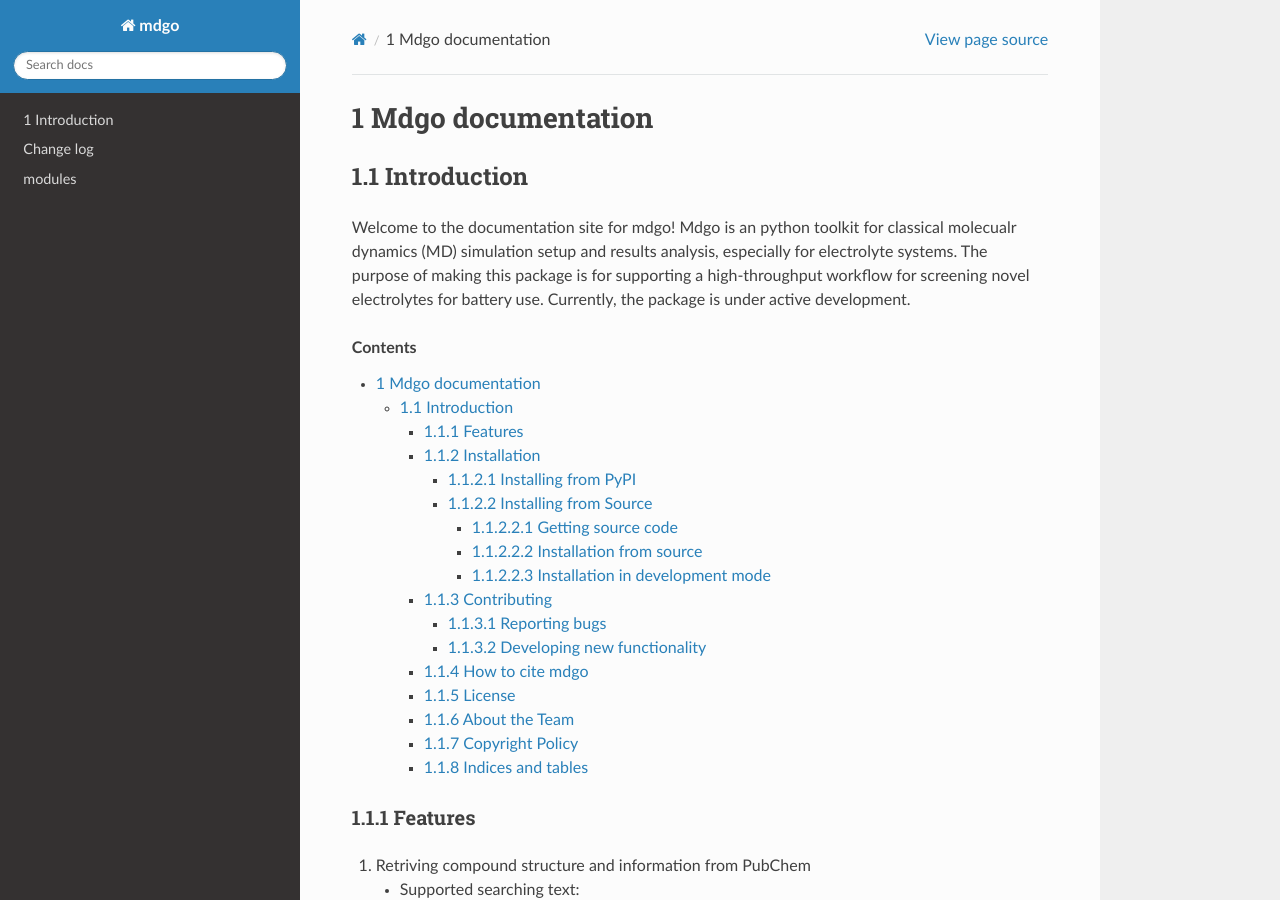
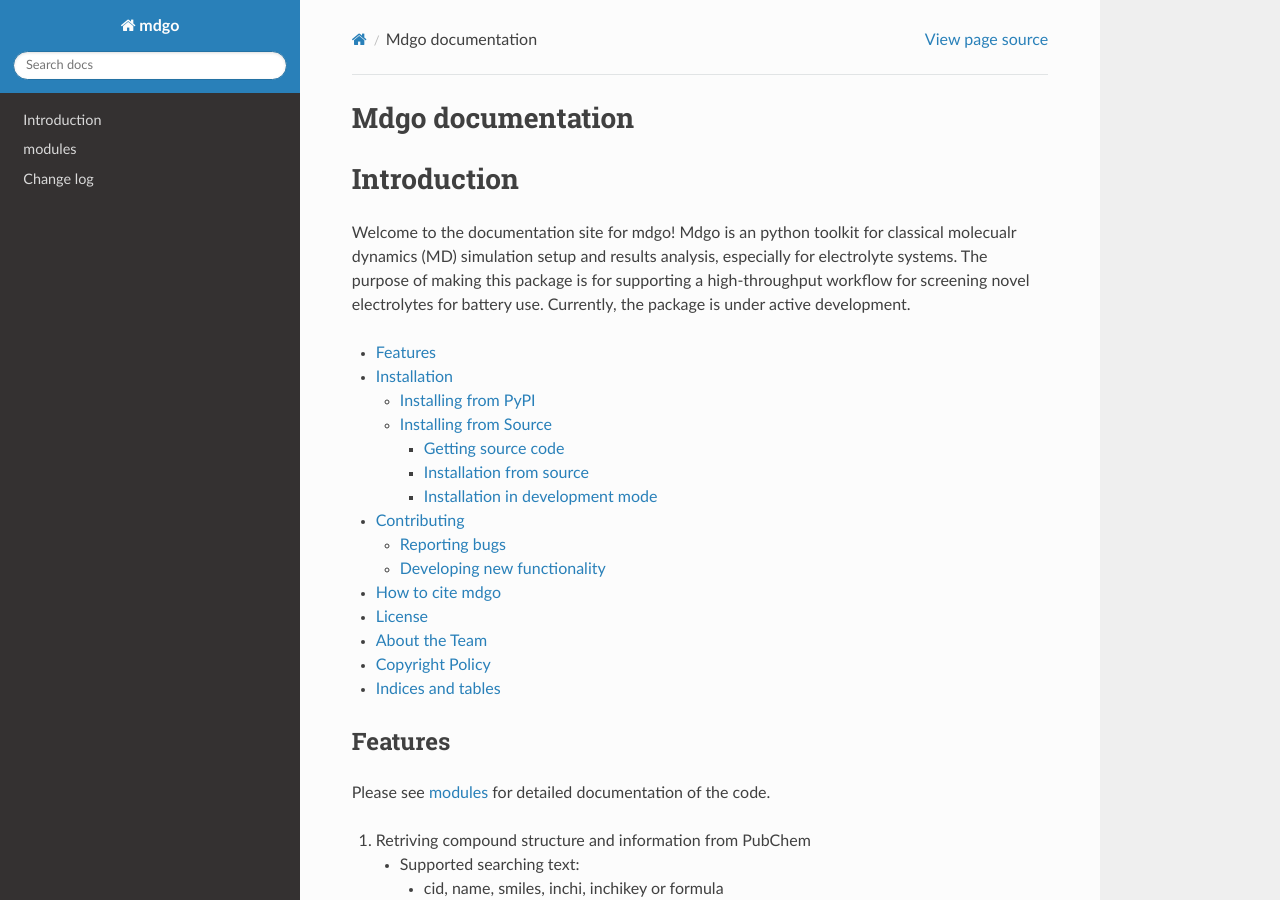
Before and after one commit to HouGroup/mdgo, a Sphinx documentation site: the page built from docs/source/index.rst, in a window 1280 px wide and 900 px high. Built offline with Sphinx 7.4.7 and the Read the Docs theme 2.0.0, drawn with Linux system fonts in a browser that asks for light colours; some of the changed text lies outside the part shown.

Commit message:
create module link to intro

```diff
--- a/docs/source/index.rst
+++ b/docs/source/index.rst
@@ -6,7 +6,7 @@ Mdgo documentation
    :hidden:
 
    introduction
+   modules<modules>
    change_log
-   modules<modules>
 
 .. include:: introduction.rst
--- a/docs/source/introduction.rst
+++ b/docs/source/introduction.rst
@@ -1,14 +1,16 @@
-.. sectnum::
-
+============
 Introduction
-************
+============
 
 Welcome to the documentation site for mdgo! Mdgo is an python toolkit for classical molecualr dynamics (MD) simulation setup and results analysis, especially for electrolyte systems. The purpose of making this package is for supporting a high-throughput workflow for screening novel electrolytes for battery use. Currently, the package is under active development.
 
 .. contents::
+    :local:
 
 Features
 ========
+
+Please see :any:`modules <modules>` for detailed documentation of the code.
 
 #. Retriving compound structure and information from PubChem
 
--- a/docs/source/modules.rst
+++ b/docs/source/modules.rst
@@ -1,3 +1,6 @@
+.. _my-section:
+
+====
 mdgo
 ====
 
```
